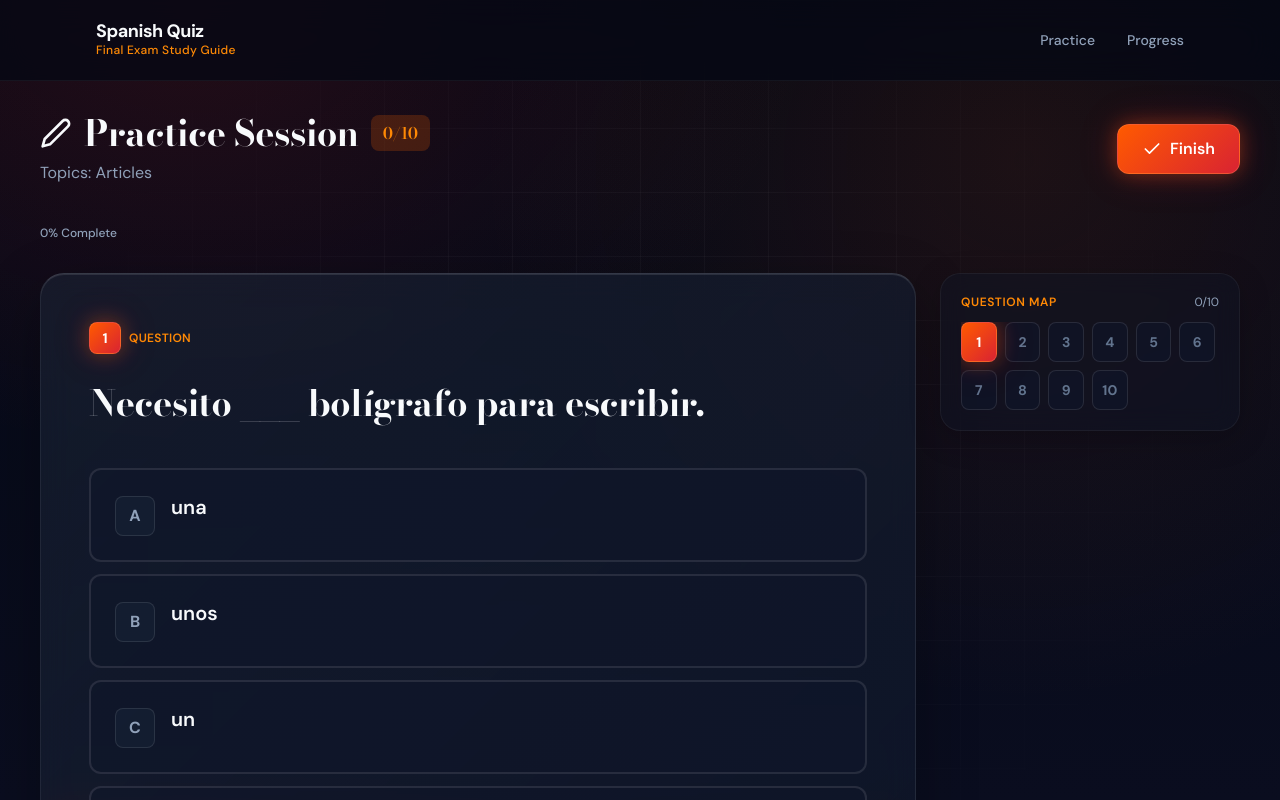
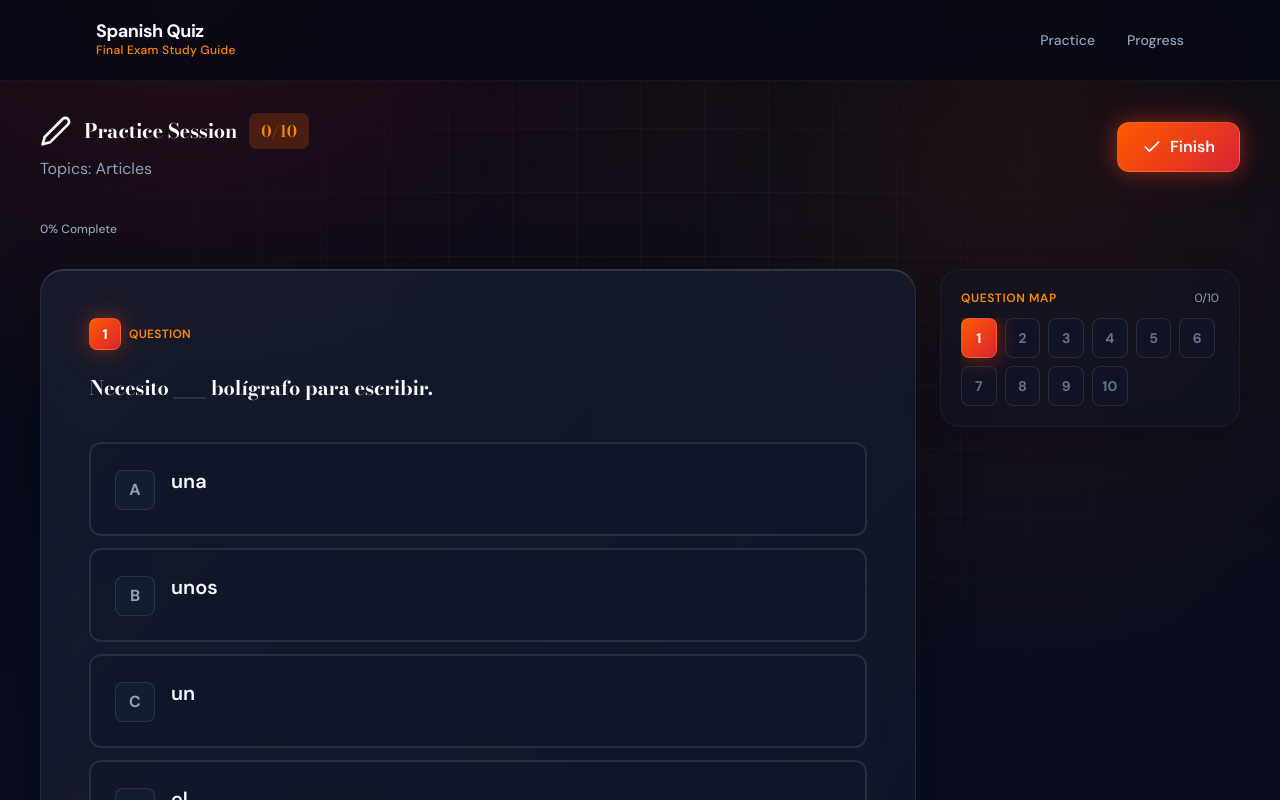
Before and after one commit to tanaymitra54/NPTEL, a React (Vite) app: page /run in a window 1280 px wide. Shown: the top 800 px of the page. Built offline with nearby package versions, Linux system fonts and the light colour scheme.

Commit message:
style: normalize question prompts to match options (bold sans-serif text-lg/xl)

```diff
--- a/src/pages/Learn.tsx
+++ b/src/pages/Learn.tsx
@@ -207,7 +207,7 @@ export default function Learn() {
                 <span className="text-xs font-semibold text-orange-400 tracking-wide uppercase">Question</span>
               </div>
 
-              <h2 className="font-serif text-xl sm:text-2xl font-bold text-slate-50 leading-snug">
+              <h2 className="text-lg sm:text-xl font-bold text-slate-50 leading-snug">
                 {q.prompt}
               </h2>
             </section>
--- a/src/pages/Report.tsx
+++ b/src/pages/Report.tsx
@@ -166,7 +166,7 @@ export default function Report() {
                   </div>
                 </div>
 
-                <div className="text-base text-slate-50 mb-6 leading-relaxed">
+                <div className="text-lg sm:text-xl font-bold text-slate-50 mb-6 leading-relaxed">
                   {q.prompt}
                 </div>
 
--- a/src/pages/Run.tsx
+++ b/src/pages/Run.tsx
@@ -141,7 +141,7 @@ export default function Run() {
       <div className="mb-8">
         <div className="flex flex-col sm:flex-row justify-between items-start sm:items-center gap-4 mb-6">
           <div>
-            <h1 className="font-serif text-3xl sm:text-4xl font-bold text-slate-50 capitalize flex items-center gap-3">
+            <h1 className="text-lg sm:text-xl font-bold text-slate-50 capitalize flex items-center gap-3">
               {mode === 'exam' ? (
                 <>
                   <ClipboardIcon className="w-8 h-8" />
@@ -230,7 +230,7 @@ export default function Run() {
             </div>
 
             {/* Question Prompt */}
-            <h2 className="font-serif text-3xl sm:text-4xl font-bold text-slate-50 leading-snug mb-10">
+            <h2 className="text-lg sm:text-xl font-bold text-slate-50 leading-snug mb-10">
               {q.prompt}
             </h2>
 
```
